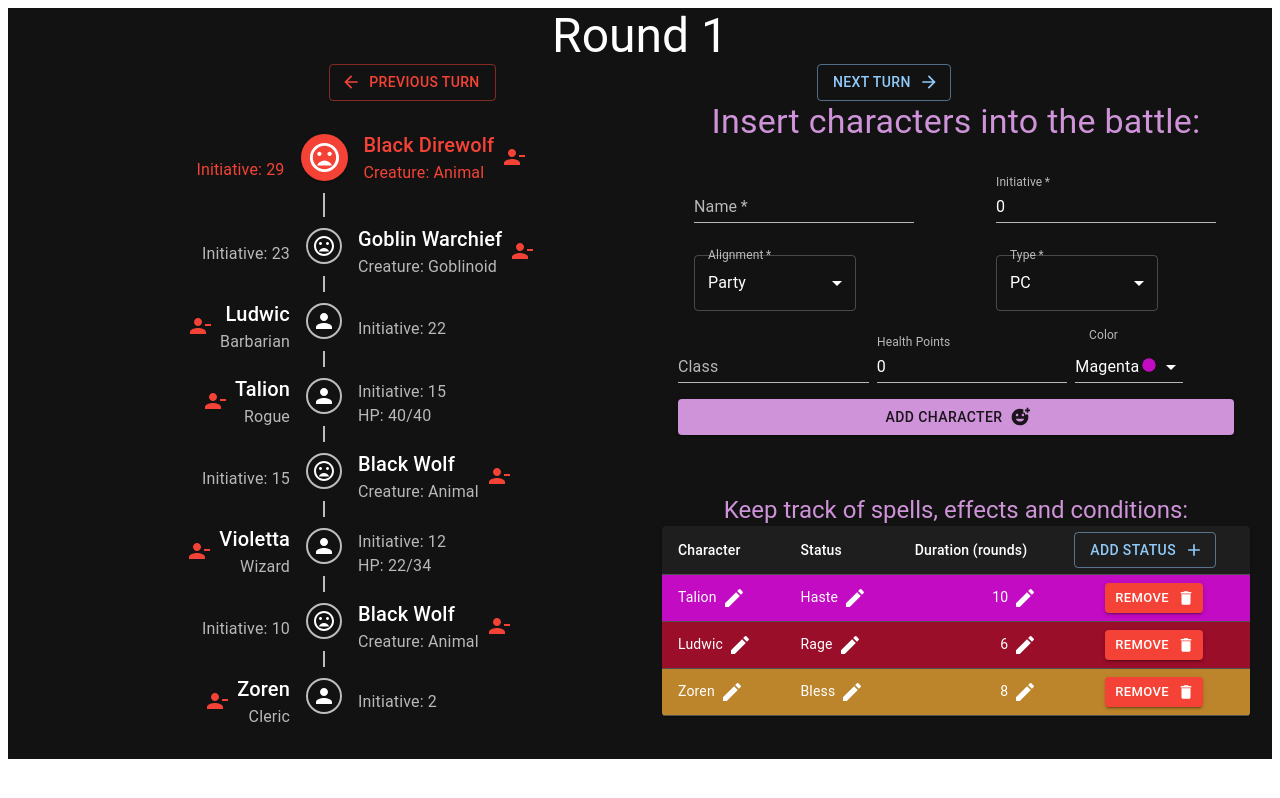
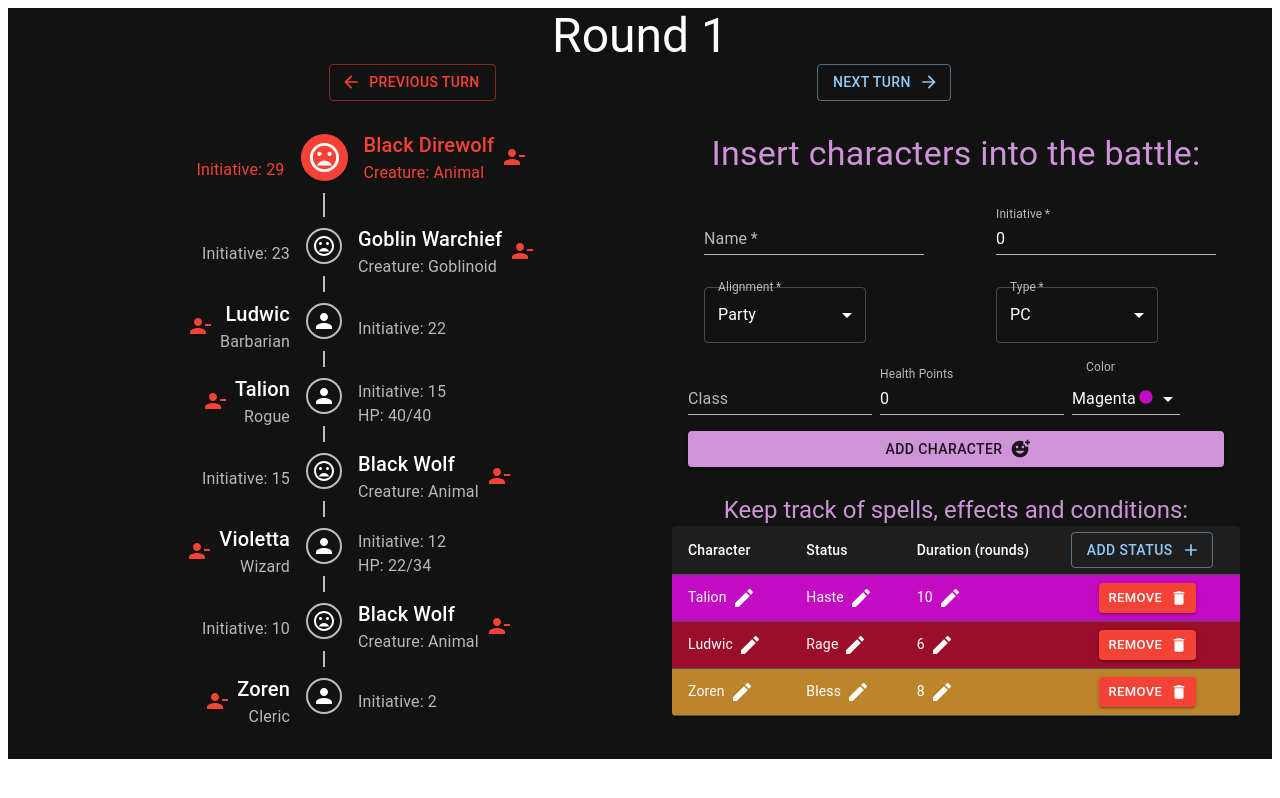
Before and after one commit to StefMTP/encounter-initiative-tracker, a React (Create React App) app: page / in a window 1280 px wide. Built offline with nearby package versions, Linux system fonts and the light colour scheme.

Commit message:
player status fields into cell component

```diff
--- a/src/App.tsx
+++ b/src/App.tsx
@@ -85,13 +85,13 @@ const App = () => {
 
   const handlePlayerStatusDurationEdit = (
     playerStatusId: string,
-    playerStatusDurationSubmit: number
+    playerStatusDurationSubmit: string
   ) => {
     const playerStatusToEdit = playerStatuses.find(
       (playerStatus) => playerStatus.id === playerStatusId
     );
     if (playerStatusToEdit) {
-      playerStatusToEdit.duration = playerStatusDurationSubmit;
+      playerStatusToEdit.duration = +playerStatusDurationSubmit;
       const tmpPlayerStatuses = playerStatuses.filter(
         (playerStatus) => playerStatus.id !== playerStatusId
       );
@@ -236,7 +236,7 @@ const App = () => {
                 turn={turn}
               />
             </Grid>
-            <Grid item xs={6} display="grid" justifyContent="center">
+            <Grid item xs={6} display="grid" justifyContent="center" padding={4}>
               <Grid item>
               <Typography variant="h4" color="secondary" textAlign="center">
                 Insert characters into the battle:
--- /dev/null
+++ b/src/components/Status/PlayerStatusCell.tsx
@@ -0,0 +1,56 @@
+import { TableCell, TextField, IconButton } from "@mui/material";
+
+const PlayerStatusCell = ({
+  fieldFill,
+  fieldInput,
+  playerStatusId,
+  playerStatusField,
+  playerStatusFieldEditHandler,
+  setFieldFillHandler,
+  setFieldInputHandler,
+  icon,
+}: {
+  fieldFill: boolean;
+  fieldInput: string;
+  playerStatusId: string;
+  playerStatusField: string;
+  playerStatusFieldEditHandler: (
+    playerStatusId: string,
+    fieldInput: string
+  ) => void;
+  setFieldFillHandler: React.Dispatch<React.SetStateAction<boolean>>
+  setFieldInputHandler: React.Dispatch<React.SetStateAction<string>>
+  icon: React.ReactNode;
+}) => {
+  return (
+    <TableCell>
+      {fieldFill ? (
+        <form
+          onSubmit={(event) => {
+            event.preventDefault();
+            playerStatusFieldEditHandler(playerStatusId, fieldInput);
+            setFieldFillHandler(false);
+          }}
+        >
+          <TextField
+            type="text"
+            variant="standard"
+            size="small"
+            onChange={(e) => {
+                setFieldInputHandler(e.target.value);
+            }}
+          />
+        </form>
+      ) : (
+        <>
+          {playerStatusField}
+          <IconButton size="small" onClick={() => setFieldFillHandler(!fieldFill)}>
+            {icon}
+          </IconButton>
+        </>
+      )}
+    </TableCell>
+  );
+};
+
+export default PlayerStatusCell;
--- a/src/components/Status/PlayerStatusRow.tsx
+++ b/src/components/Status/PlayerStatusRow.tsx
@@ -2,13 +2,12 @@ import React, { useState } from "react";
 import {
   TableRow,
   TableCell,
-  IconButton,
-  TextField,
   Button,
 } from "@mui/material";
 import EditIcon from "@mui/icons-material/Edit";
 import { combatant, playerStatus } from "../../types";
 import DeleteIcon from "@mui/icons-material/Delete";
+import PlayerStatusCell from "./PlayerStatusCell";
 
 const PlayerStatusRow = ({
   playerStatus,
@@ -31,7 +30,7 @@ const PlayerStatusRow = ({
   ) => void;
   playerStatusDurationEditHandler: (
     playerStatusId: string,
-    playerStatusDurationSubmit: number
+    playerStatusDurationSubmit: string
   ) => void;
 }) => {
   const [nameFill, setNameFill] = useState<boolean>(false);
@@ -39,97 +38,43 @@ const PlayerStatusRow = ({
   const [durationFill, setDurationFill] = useState<boolean>(false);
   const [nameInput, setNameInput] = useState<string>("");
   const [statusInput, setStatusInput] = useState<string>("");
-  const [durationInput, setDurationInput] = useState<number>(0);
+  const [durationInput, setDurationInput] = useState<string>("");
   return (
     <TableRow
       sx={{
         bgcolor: combatActor?.color?.primary,
       }}
     >
-      <TableCell>
-        {nameFill ? (
-          <form
-            onSubmit={(event) => {
-              event.preventDefault();
-              playerStatusNameEditHandler(playerStatus.id, nameInput);
-              setNameFill(false);
-            }}
-          >
-            <TextField
-              type="text"
-              variant="standard"
-              size="small"
-              onChange={(e) => {
-                setNameInput(e.target.value);
-              }}
-            />
-          </form>
-        ) : (
-          <>
-            {playerStatus.name}
-            <IconButton size="small" onClick={() => setNameFill(!nameFill)}>
-              <EditIcon />
-            </IconButton>
-          </>
-        )}
-      </TableCell>
-      <TableCell>
-        {statusFill ? (
-          <form
-            onSubmit={(event) => {
-              event.preventDefault();
-              playerStatusStatusEditHandler(playerStatus.id, statusInput);
-              setStatusFill(false);
-            }}
-          >
-            <TextField
-              type="text"
-              variant="standard"
-              size="small"
-              onChange={(e) => {
-                setStatusInput(e.target.value);
-              }}
-            />
-          </form>
-        ) : (
-          <>
-            {playerStatus.status}
-            <IconButton size="small" onClick={() => setStatusFill(!statusFill)}>
-              <EditIcon />
-            </IconButton>
-          </>
-        )}
-      </TableCell>
-      <TableCell align="right">
-        {durationFill ? (
-          <form
-            onSubmit={(event) => {
-              event.preventDefault();
-              playerStatusDurationEditHandler(playerStatus.id, durationInput);
-              setDurationFill(false);
-            }}
-          >
-            <TextField
-              type="number"
-              variant="standard"
-              size="small"
-              onChange={(e) => {
-                setDurationInput(+e.target.value);
-              }}
-            />
-          </form>
-        ) : (
-          <>
-            {playerStatus.duration}
-            <IconButton
-              size="small"
-              onClick={() => setDurationFill(!durationFill)}
-            >
-              <EditIcon />
-            </IconButton>
-          </>
-        )}
-      </TableCell>
+      <PlayerStatusCell
+        fieldFill={nameFill}
+        fieldInput={nameInput}
+        playerStatusId={playerStatus.id}
+        playerStatusField={playerStatus.name}
+        playerStatusFieldEditHandler={playerStatusNameEditHandler}
+        setFieldFillHandler={setNameFill}
+        setFieldInputHandler={setNameInput}
+        icon={<EditIcon />}
+      />
+      <PlayerStatusCell
+        fieldFill={statusFill}
+        fieldInput={statusInput}
+        playerStatusId={playerStatus.id}
+        playerStatusField={playerStatus.status}
+        playerStatusFieldEditHandler={playerStatusStatusEditHandler}
+        setFieldFillHandler={setStatusFill}
+        setFieldInputHandler={setStatusInput}
+        icon={<EditIcon />}
+      />
+      <PlayerStatusCell
+        fieldFill={durationFill}
+        fieldInput={durationInput}
+        playerStatusId={playerStatus.id}
+        playerStatusField={`${playerStatus.duration}`}
+        playerStatusFieldEditHandler={playerStatusDurationEditHandler}
+        setFieldFillHandler={setDurationFill}
+        setFieldInputHandler={setDurationInput}
+        icon={<EditIcon />}
+      />
       <TableCell align="center">
         <Button
           size="small"
--- a/src/components/Status/PlayerStatusesTable.tsx
+++ b/src/components/Status/PlayerStatusesTable.tsx
@@ -37,7 +37,7 @@ const PlayerStatusesTable = ({
   ) => void;
   playerStatusDurationEditHandler: (
     playerStatusId: string,
-    playerStatusDurationSubmit: number
+    playerStatusDurationSubmit: string
   ) => void;
 }) => {
   return (
```
